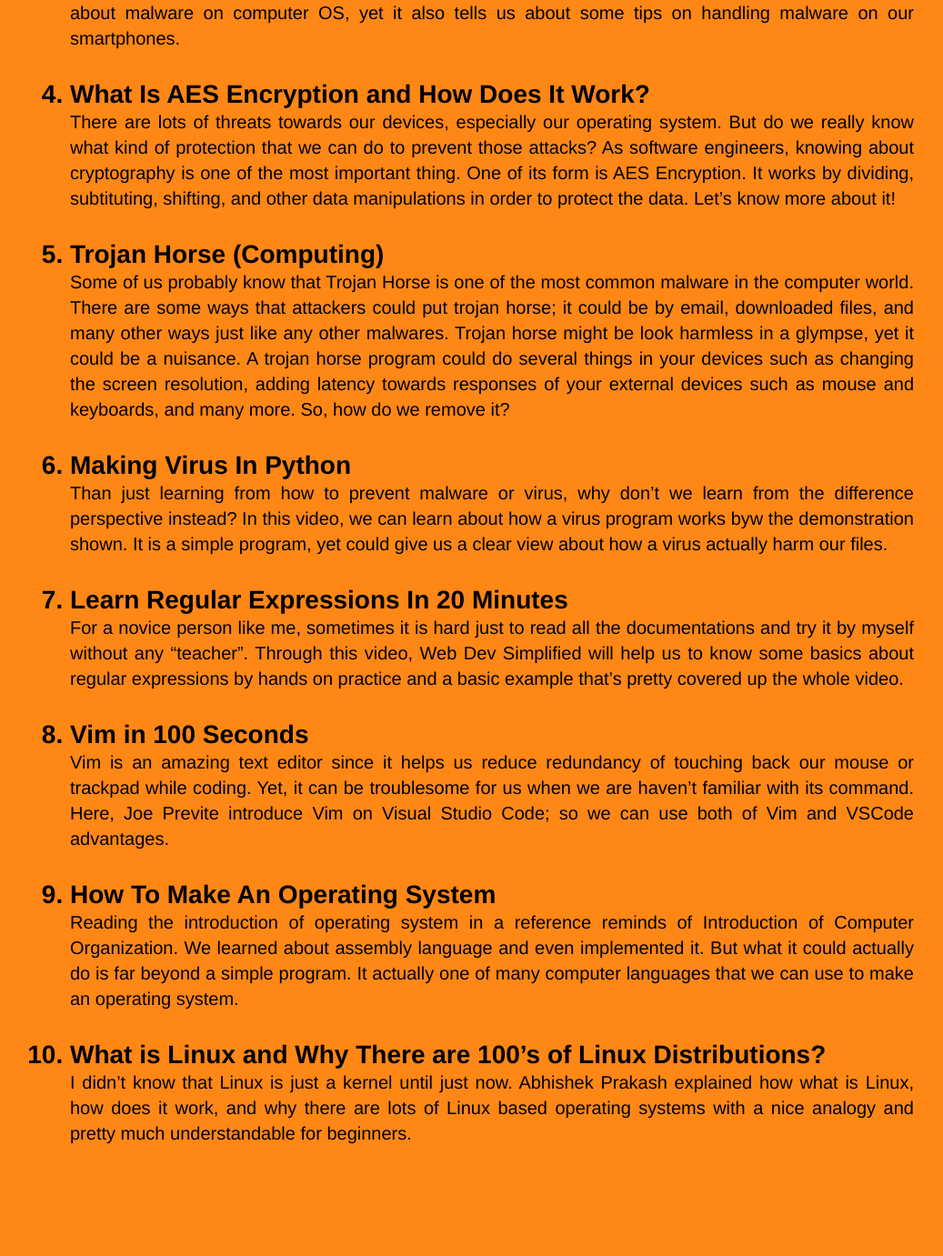
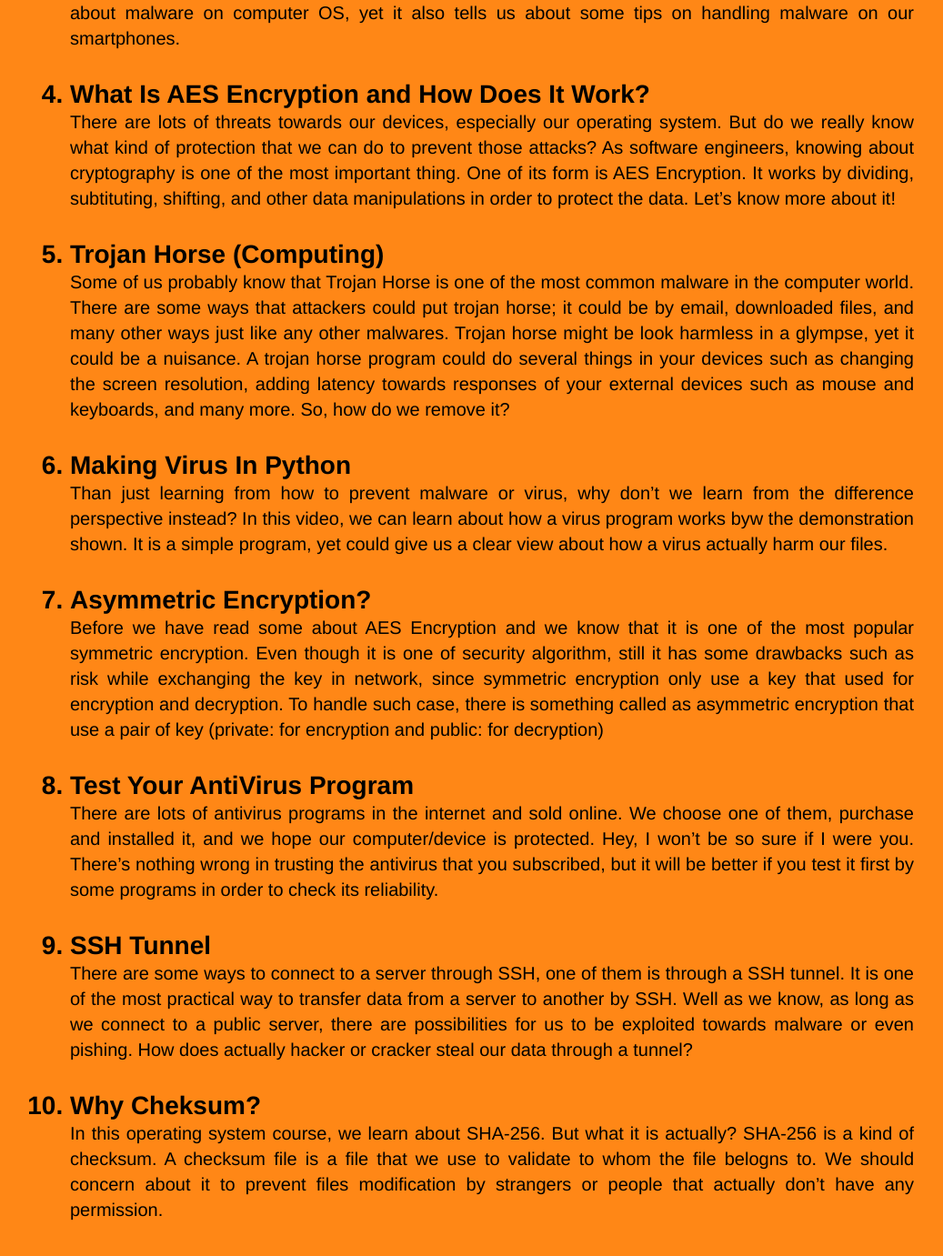
Before and after one commit to FXDROS/os211, a Jekyll site: the page built from w02.md, in a window 1280 px wide and 1400 px high, scrolled down 864 px. Shown: the top 1381 px of the window at 91% size, without its empty margins (119-1156 px from the left). Built offline with Jekyll 4.4.1, drawn with Linux system fonts in a browser that asks for light colours; our own code applies the rules of GitHub Pages for plain Markdown files; before the commit the page ends 2180 px from its top, so only the background shows below that.

Commit message:
OS211 FXDROS

```diff
--- a/w02.md
+++ b/w02.md
@@ -23,14 +23,14 @@ permalink: /W02/
 6. [Making Virus In Python](https://youtu.be/M538iAJB_2c)<br>
    Than just learning from how to prevent malware or virus, why don't we learn from the difference perspective instead? In this video, we can learn about how a virus program works byw the demonstration shown. It is a simple program, yet could give us a clear view about how a virus actually harm our files.
 
-7. [Learn Regular Expressions In 20 Minutes](https://youtu.be/rhzKDrUiJVk)<br>
-   For a novice person like me, sometimes it is hard just to read all the documentations and try it by myself without any "teacher". Through this video, Web Dev Simplified will help us to know some basics about regular expressions by hands on practice and a basic example that's pretty covered up the whole video.
+7. [Asymmetric Encryption?](https://www.educba.com/asymmetric-encryption/)<br>
+   Before we have read some about AES Encryption and we know that it is one of the most popular symmetric encryption. Even though it is one of security algorithm, still it has some drawbacks such as risk while exchanging the key in network, since symmetric encryption only use a key that used for encryption and decryption. To handle such case, there is something called as asymmetric encryption that use a pair of key (private: for encryption and public: for decryption)
 
-8. [Vim in 100 Seconds](https://www.youtube.com/watch?v=-txKSRn0qeA)<br>
-   Vim is an amazing text editor since it helps us reduce redundancy of touching back our mouse or trackpad while coding. Yet, it can be troublesome for us when we are haven't familiar with its command. Here, Joe Previte introduce Vim on Visual Studio Code; so we can use both of Vim and VSCode advantages.
+8. [Test Your AntiVirus Program](https://www.malwarefox.com/test-antivirus/)<br>
+   There are lots of antivirus programs in the internet and sold online. We choose one of them, purchase and installed it, and we hope our computer/device is protected. Hey, I won't be so sure if I were you. There's nothing wrong in trusting the antivirus that you subscribed, but it will be better if you test it first by some programs in order to check its reliability.
 
-9. [How To Make An Operating System](https://www.youtube.com/watch?v=6MJUGVFAXKg)<br>
-   Reading the introduction of operating system in a reference reminds of Introduction of Computer Organization. We learned about assembly language and even implemented it. But what it could actually do is far beyond a simple program. It actually one of many computer languages that we can use to make an operating system.
+9. [SSH Tunnel](https://www.ssh.com/ssh/tunneling/)<br>
+   There are some ways to connect to a server through SSH, one of them is through a SSH tunnel. It is one of the most practical way to transfer data from a server to another by SSH. Well as we know, as long as we connect to a public server, there are possibilities for us to be exploited towards malware or even pishing. How does actually hacker or cracker steal our data through a tunnel?
 
-10. [What is Linux and Why There are 100’s of Linux Distributions?](https://itsfoss.com/what-is-linux/)<br>
-    I didn't know that Linux is just a kernel until just now. Abhishek Prakash explained how what is Linux, how does it work, and why there are lots of Linux based operating systems with a nice analogy and pretty much understandable for beginners.
+10. [Why Cheksum?](https://www.howtogeek.com/363735/what-is-a-checksum-and-why-should-you-care/)<br>
+    In this operating system course, we learn about SHA-256. But what it is actually? SHA-256 is a kind of checksum. A checksum file is a file that we use to validate to whom the file belogns to. We should concern about it to prevent files modification by strangers or people that actually don't have any permission.
```
Also changed, not shown: 3 other files.
